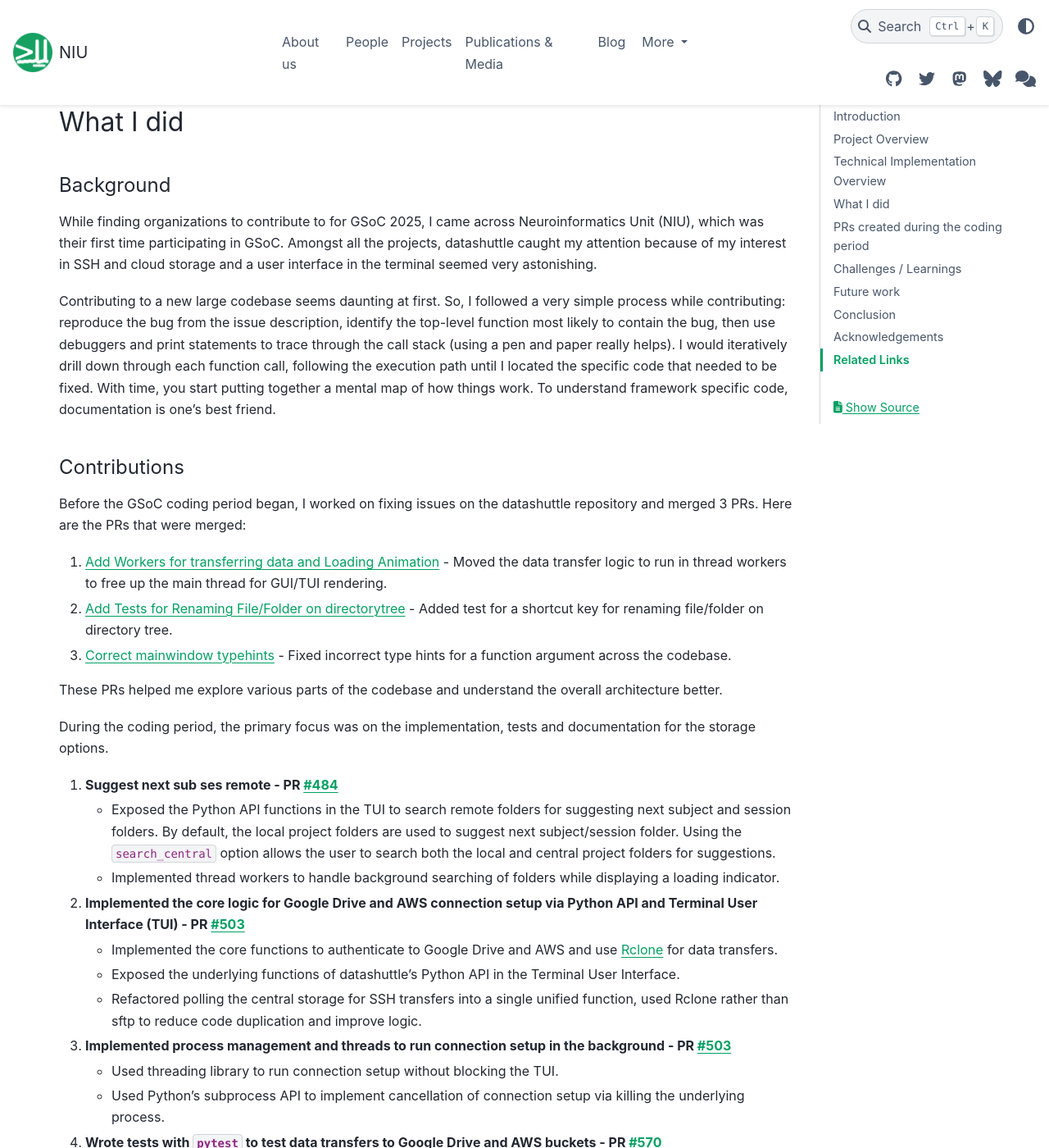
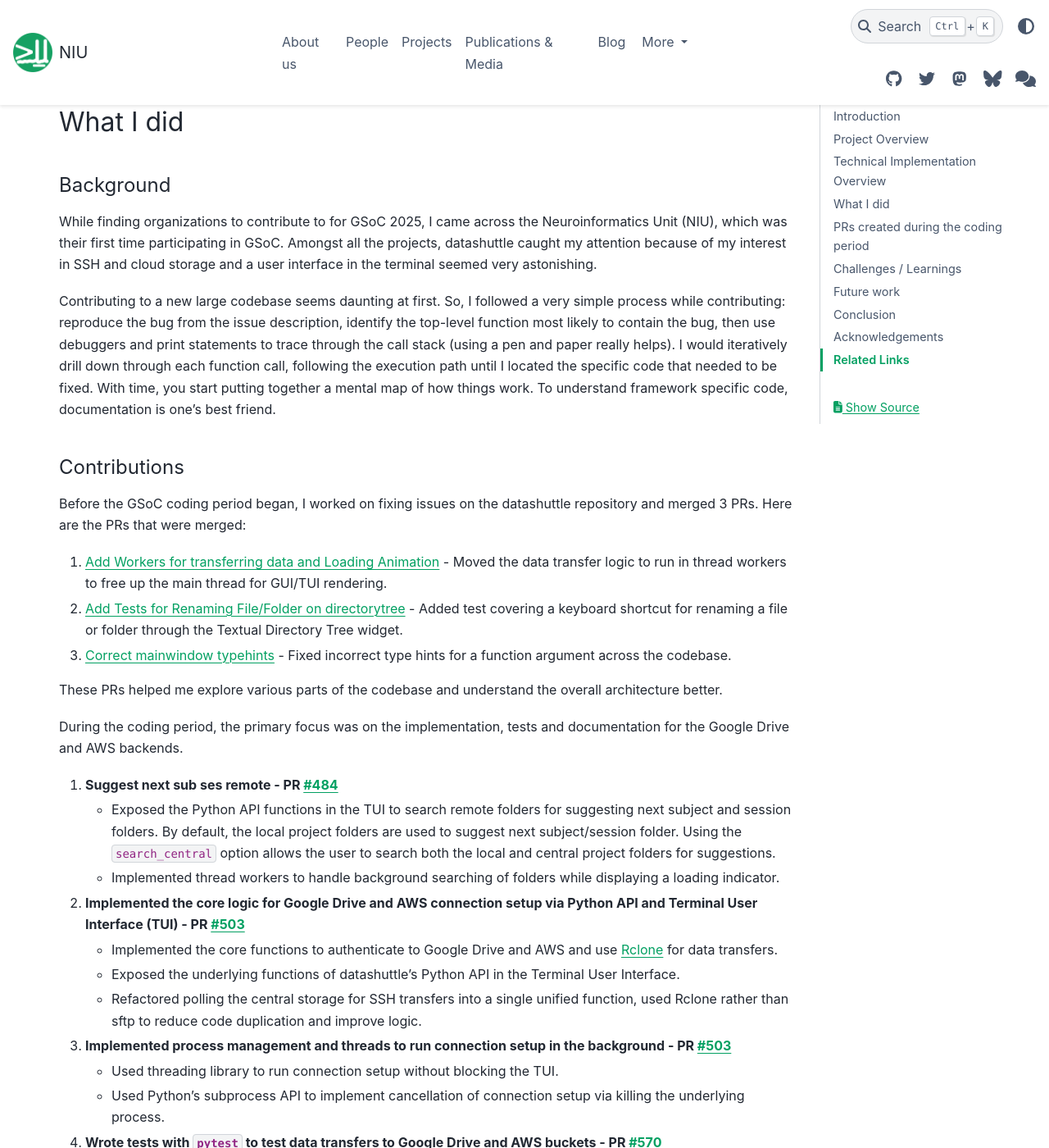
Before and after one commit to neuroinformatics-unit/neuroinformatics-unit.github.io, a Sphinx documentation site: the page built from docs/source/blog/datashuttle_gsoc2025.md, in a window 1280 px wide and 1400 px high, scrolled down 1815 px. Shown: the whole window at 82% size. Built offline with Sphinx 7.4.7 and the PyData theme 0.15.4, drawn with Linux system fonts in a browser that asks for light colours; nearby versions of some CDN libraries.

Commit message:
apply suggestions from the code review

```diff
--- a/docs/source/blog/datashuttle_gsoc2025.md
+++ b/docs/source/blog/datashuttle_gsoc2025.md
@@ -45,7 +45,7 @@
 
 <h4> Background </h4>
 
-While finding organizations to contribute to for GSoC 2025, I came across Neuroinformatics Unit (NIU), which was their first time participating in GSoC. Amongst all the projects, datashuttle caught my attention because of my interest in SSH and cloud storage and a user interface in the terminal seemed very astonishing.
+While finding organizations to contribute to for GSoC 2025, I came across the Neuroinformatics Unit (NIU), which was their first time participating in GSoC. Amongst all the projects, datashuttle caught my attention because of my interest in SSH and cloud storage and a user interface in the terminal seemed very astonishing.
 
 Contributing to a new large codebase seems daunting at first. So, I followed a very simple process while contributing: reproduce the bug from the issue description, identify the top-level function most likely to contain the bug, then use debuggers and print statements to trace through the call stack (using a pen and paper really helps). I would iteratively drill down through each function call, following the execution path until I located the specific code that needed to be fixed. With time, you start putting together a mental map of how things work. To understand framework specific code, documentation is one's best friend.
 
@@ -55,12 +55,12 @@
 Here are the PRs that were merged:
 
 1. [Add Workers for transferring data and Loading Animation](https://github.com/neuroinformatics-unit/datashuttle/pull/479) - Moved the data transfer logic to run in thread workers to free up the main thread for GUI/TUI rendering.
-2. [Add Tests for Renaming File/Folder on directorytree](https://github.com/neuroinformatics-unit/datashuttle/pull/496) - Added test for a shortcut key for renaming file/folder on directory tree.
+2. [Add Tests for Renaming File/Folder on directorytree](https://github.com/neuroinformatics-unit/datashuttle/pull/496) - Added test covering a keyboard shortcut for renaming a file or folder through the Textual Directory Tree widget.
 3. [Correct mainwindow typehints](https://github.com/neuroinformatics-unit/datashuttle/pull/505) - Fixed incorrect type hints for a function argument across the codebase.
 
 These PRs helped me explore various parts of the codebase and understand the overall architecture better.
 
-During the coding period, the primary focus was on the implementation, tests and documentation for the storage options.
+During the coding period, the primary focus was on the implementation, tests and documentation for the Google Drive and AWS backends.
 
 1. **Suggest next sub ses remote - PR [#484](https://github.com/neuroinformatics-unit/datashuttle/pull/484)**
     - Exposed the Python API functions in the TUI to search remote folders for suggesting next subject and session folders. By default, the local project folders are used to suggest next subject/session folder. Using the `search_central` option allows the user to search both the local and central project folders for suggestions.
```
